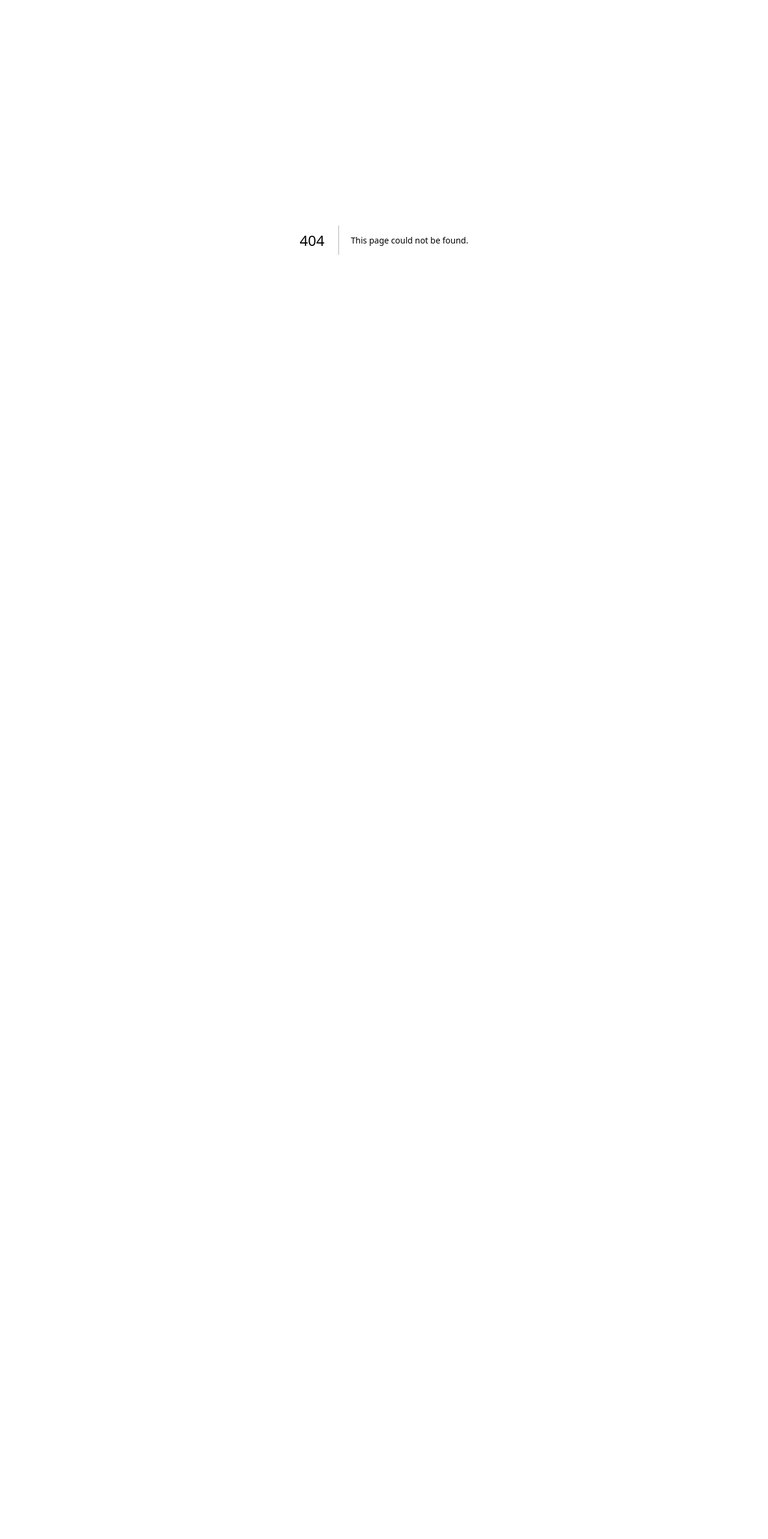
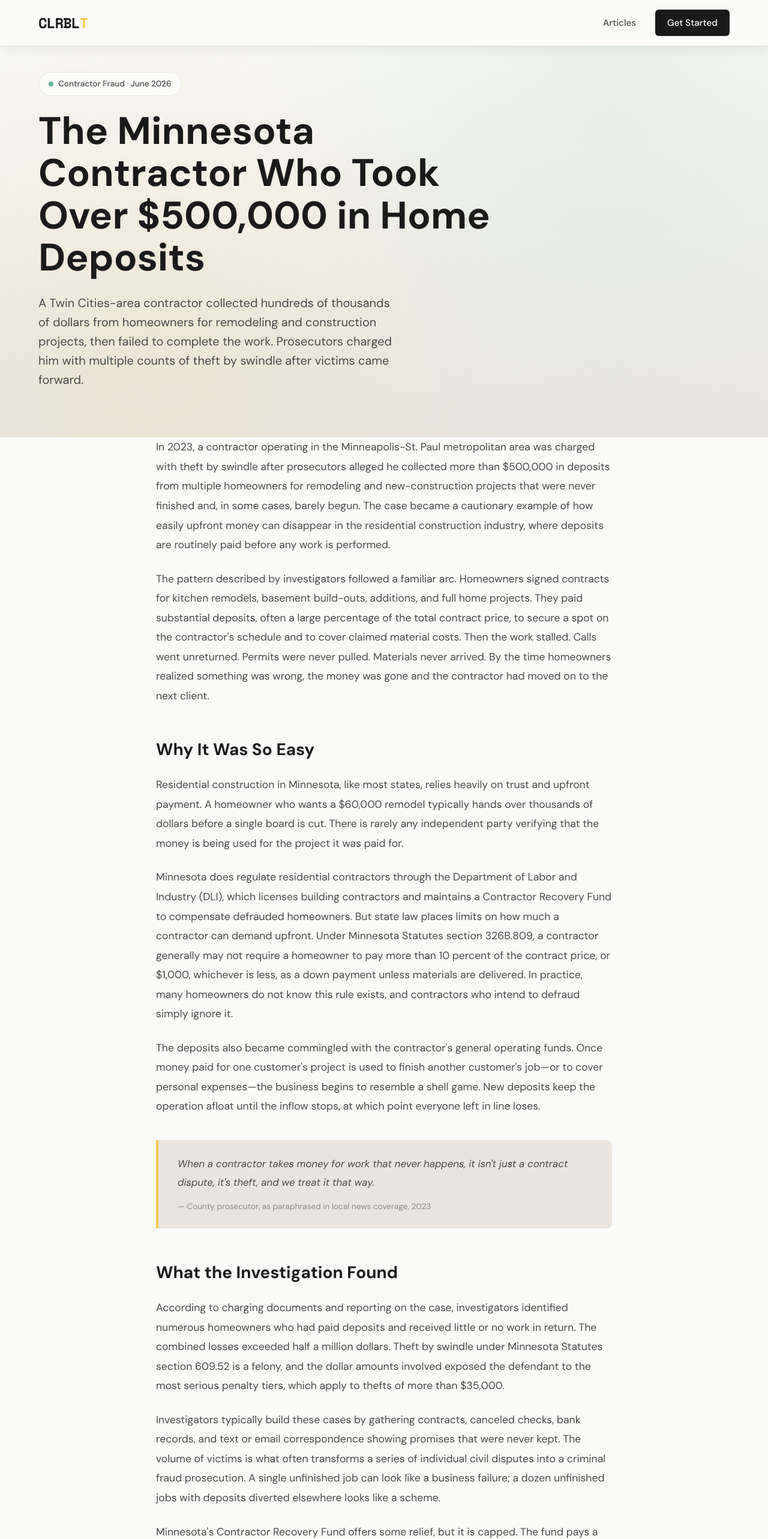
Before and after one commit to john-e-v/escrow-landing, a Next.js app: page /articles/tarl-robinson-minnesota-contractor-fraud in a window 1280 px wide. Before the commit this address had no page. Shown: the top 2566 px of the page at 60% size. Before the commit the page ends 800 px from the top, so only its background shows below. Built offline with nearby package versions, Linux system fonts and the light colour scheme.

Commit message:
article: 2026-06-21 auto-generated

```diff
--- /dev/null
+++ b/app/articles/tarl-robinson-minnesota-contractor-fraud/layout.tsx
@@ -0,0 +1,15 @@
+import type { Metadata } from 'next';
+
+export const metadata: Metadata = {
+  title: 'The Minnesota Contractor Who Took Over $500,000 in Home Deposits | CLRBLT',
+  description: 'How a Minnesota contractor collected over $500K in deposits for projects he never finished, facing theft by swindle charges.',
+  openGraph: {
+    title: 'The Minnesota Contractor Who Took Over $500,000 in Home Deposits',
+    description: 'How a Minnesota contractor collected over $500K in deposits for projects he never finished, facing theft by swindle charges.',
+    url: 'https://www.clrblt.com/articles/tarl-robinson-minnesota-contractor-fraud',
+  },
+};
+
+export default function Layout({ children }: { children: React.ReactNode }) {
+  return <>{children}</>;
+}
--- /dev/null
+++ b/app/articles/tarl-robinson-minnesota-contractor-fraud/page.tsx
@@ -0,0 +1,84 @@
+import Link from 'next/link';
+
+export default function Article() {
+  return (
+    <>
+      <nav className="navbar scrolled">
+        <div className="container nav-inner">
+          <a href="/" className="logo">CLRBL<span>T</span></a>
+          <div className="nav-links">
+            <a href="/articles">Articles</a>
+            <a href="/" className="nav-cta">Get Started</a>
+          </div>
+        </div>
+      </nav>
+
+      <section className="hero" style={{ paddingBottom: 40, paddingTop: 120 }}>
+        <div className="container hero-content">
+          <div className="hero-badge">Contractor Fraud · June 2026</div>
+          <h1>The Minnesota Contractor Who Took Over $500,000 in Home Deposits</h1>
+          <p className="hero-subtitle">A Twin Cities-area contractor collected hundreds of thousands of dollars from homeowners for remodeling and construction projects, then failed to complete the work. Prosecutors charged him with multiple counts of theft by swindle after victims came forward.</p>
+        </div>
+      </section>
+
+      <section className="value-props" style={{ paddingTop: 0 }}>
+        <div className="container">
+          <div className="about-prose article-body">
+
+            <p>In 2023, a contractor operating in the Minneapolis-St. Paul metropolitan area was charged with theft by swindle after prosecutors alleged he collected more than $500,000 in deposits from multiple homeowners for remodeling and new-construction projects that were never finished and, in some cases, barely begun. The case became a cautionary example of how easily upfront money can disappear in the residential construction industry, where deposits are routinely paid before any work is performed.</p>
+            <p>The pattern described by investigators followed a familiar arc. Homeowners signed contracts for kitchen remodels, basement build-outs, additions, and full home projects. They paid substantial deposits, often a large percentage of the total contract price, to secure a spot on the contractor&apos;s schedule and to cover claimed material costs. Then the work stalled. Calls went unreturned. Permits were never pulled. Materials never arrived. By the time homeowners realized something was wrong, the money was gone and the contractor had moved on to the next client.</p>
+
+
+            <h2>Why It Was So Easy</h2>
+            <p>Residential construction in Minnesota, like most states, relies heavily on trust and upfront payment. A homeowner who wants a $60,000 remodel typically hands over thousands of dollars before a single board is cut. There is rarely any independent party verifying that the money is being used for the project it was paid for.</p>
+            <p>Minnesota does regulate residential contractors through the Department of Labor and Industry (DLI), which licenses building contractors and maintains a Contractor Recovery Fund to compensate defrauded homeowners. But state law places limits on how much a contractor can demand upfront. Under Minnesota Statutes section 326B.809, a contractor generally may not require a homeowner to pay more than 10 percent of the contract price, or $1,000, whichever is less, as a down payment unless materials are delivered. In practice, many homeowners do not know this rule exists, and contractors who intend to defraud simply ignore it.</p>
+            <p>The deposits also became commingled with the contractor&apos;s general operating funds. Once money paid for one customer&apos;s project is used to finish another customer&apos;s job—or to cover personal expenses—the business begins to resemble a shell game. New deposits keep the operation afloat until the inflow stops, at which point everyone left in line loses.</p>
+            <blockquote className="article-quote">
+              When a contractor takes money for work that never happens, it isn&apos;t just a contract dispute, it&apos;s theft, and we treat it that way.
+              <cite>— County prosecutor, as paraphrased in local news coverage, 2023</cite>
+            </blockquote>
+
+
+            <h2>What the Investigation Found</h2>
+            <p>According to charging documents and reporting on the case, investigators identified numerous homeowners who had paid deposits and received little or no work in return. The combined losses exceeded half a million dollars. Theft by swindle under Minnesota Statutes section 609.52 is a felony, and the dollar amounts involved exposed the defendant to the most serious penalty tiers, which apply to thefts of more than $35,000.</p>
+            <p>Investigators typically build these cases by gathering contracts, canceled checks, bank records, and text or email correspondence showing promises that were never kept. The volume of victims is what often transforms a series of individual civil disputes into a criminal fraud prosecution. A single unfinished job can look like a business failure; a dozen unfinished jobs with deposits diverted elsewhere looks like a scheme.</p>
+            <p>Minnesota&apos;s Contractor Recovery Fund offers some relief, but it is capped. The fund pays a maximum of $75,000 per claim and a lifetime maximum of $150,000 per licensee, meaning that when total losses exceed $500,000, many homeowners recover only a fraction of what they lost—and only if the contractor was properly licensed in the first place.</p>
+
+
+            <h2>What Escrow Would Have Changed</h2>
+            <p>The core vulnerability in this case was structural: homeowners paid money directly to the contractor with nothing standing between their funds and his bank account. An escrow arrangement changes that equation entirely.</p>
+            <p>In an escrow model, deposit and progress payments are held by a neutral third party rather than transferred immediately to the contractor. Funds are released only when defined milestones are verified—permits pulled, materials delivered, framing complete, inspection passed. If the contractor disappears after collecting a deposit, the money is still in escrow and can be returned to the homeowner rather than spent on someone else&apos;s job or personal bills.</p>
+            <p>Escrow also makes commingling impossible. Because each project&apos;s funds are segregated and tied to documented progress, a contractor cannot use new customers&apos; deposits to paper over old obligations. That destroys the shell-game dynamic that allows this kind of fraud to grow undetected. By the time it collapses, far less money is at risk.</p>
+            <p>Finally, milestone-based release creates an audit trail. Every disbursement corresponds to verified work, so a stalled project is flagged early—when only a small first payment has changed hands—rather than after the entire contract value has been handed over. For the homeowners in this case, escrow would not have made the contractor honest, but it would have ensured that most of the half-million dollars was never his to take.</p>
+
+            <h2>Sources</h2>
+            <ul className="article-sources">
+              <li><a href="https://www.dli.mn.gov/business/contractors" target="_blank" rel="noopener noreferrer">Minnesota Department of Labor and Industry – Contractor Licensing and Recovery Fund</a></li>
+              <li><a href="https://www.revisor.mn.gov/statutes/cite/326B.809" target="_blank" rel="noopener noreferrer">Minnesota Statutes 326B.809 – Down Payment Limits for Residential Contractors</a></li>
+              <li><a href="https://www.revisor.mn.gov/statutes/cite/609.52" target="_blank" rel="noopener noreferrer">Minnesota Statutes 609.52 – Theft (Theft by Swindle)</a></li>
+              <li><a href="https://www.ag.state.mn.us/consumer/publications/HomeImprovementContractors.asp" target="_blank" rel="noopener noreferrer">Minnesota Attorney General – Hiring a Contractor / Home Improvement Consumer Guide</a></li>
+            </ul>
+          </div>
+
+          <div className="article-footer">
+            <Link href="/articles" className="article-back">← Back to Articles</Link>
+            <a href="/" className="submit-btn primary" style={{ textDecoration: 'none', display: 'inline-flex' }}>Submit a Project Safely →</a>
+          </div>
+        </div>
+      </section>
+
+      <footer>
+        <div className="container footer-content">
+          <div className="footer-logo">CLRBL<span>T</span></div>
+          <div className="footer-links">
+            <a href="/about">About</a>
+            <a href="/articles">Articles</a>
+            <a href="/contact">Contact</a>
+            <a href="/terms">Terms</a>
+            <a href="/privacy">Privacy</a>
+          </div>
+        </div>
+      </footer>
+    </>
+  );
+}
```
Also changed, not shown: data/articles.json (+7 -0 lines).
